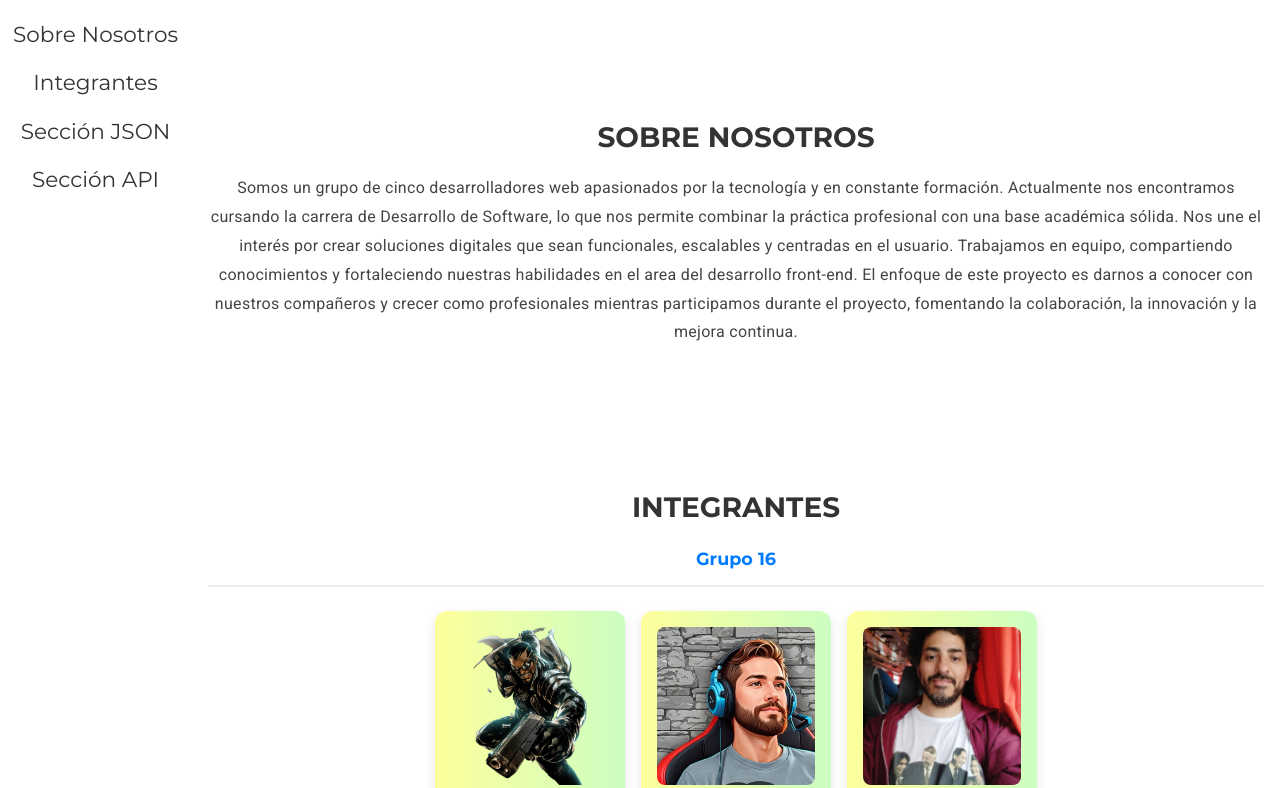
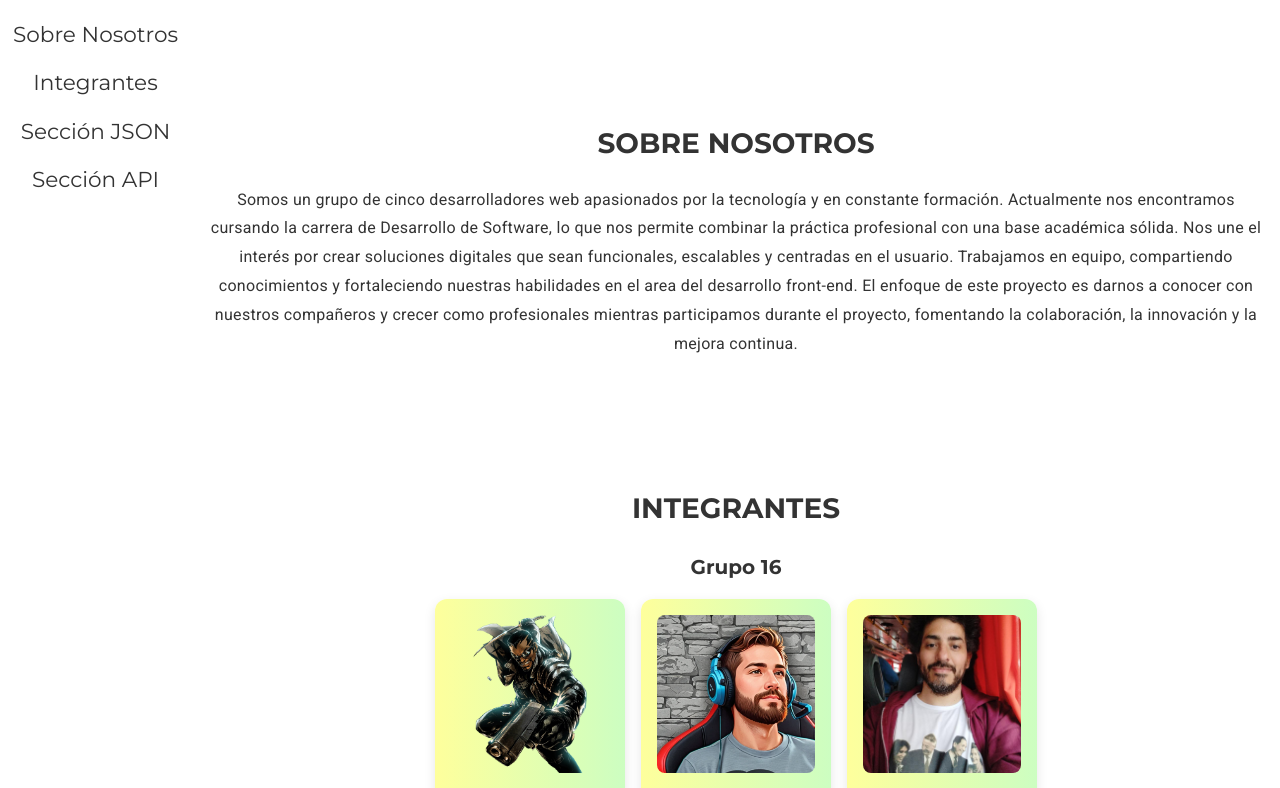
Before and after one commit to sanavalos/dswf-tp3-grupo16, a React (Vite) app: page / in a window 1280 px wide. Shown: the part 392-1180 px from the top of the page. Built offline with nearby package versions, Linux system fonts and the light colour scheme.

Commit message:
fix: add class name for tag styles

```diff
--- a/src/components/seccion-json/DirectorCard.module.css
+++ b/src/components/seccion-json/DirectorCard.module.css
@@ -15,7 +15,7 @@
   box-shadow: 0 8px 20px rgba(0, 0, 0, 0.15), 0 4px 8px rgba(0, 0, 0, 0.1);
 }
 
-h2 {
+.cardStyle h2 {
   text-align: center;
   margin-top: 0;
   color: #333;
@@ -24,14 +24,14 @@ h2 {
   line-height: 1.2;
 }
 
-h2 span {
+.cardStyle h2 span {
   font-size: 1rem;
   color: #6a6a6a;
   font-weight: 400;
   margin-top: 0.25rem;
 }
 
-h3 {
+.cardStyle h3 {
   text-align: center;
   color: #007bff;
   font-size: 1.1rem;
@@ -40,7 +40,7 @@ h3 {
   border-bottom: 2px solid #e9ecef;
 }
 
-h4 {
+.cardStyle h4 {
   color: #555;
   font-size: 1.1rem;
   margin-top: 1.5rem;
@@ -50,28 +50,28 @@ h4 {
   font-weight: 600;
 }
 
-h4 span {
+.cardStyle h4 span {
   font-size: 1rem;
 }
 
-p {
+.cardStyle p {
   color: #444;
   line-height: 1.6;
   margin-bottom: 1rem;
 }
 
-p strong {
+.cardStyle p strong {
   font-weight: 700;
   color: #333;
 }
 
-ul {
+.cardStyle ul {
   list-style: none;
   padding-left: 0;
   margin-bottom: 1.5rem;
 }
 
-ul li {
+.cardStyle ul li {
   background-color: #f1f8ff;
   color: #0056b3;
   padding: 0.3rem 0.75rem;
```
